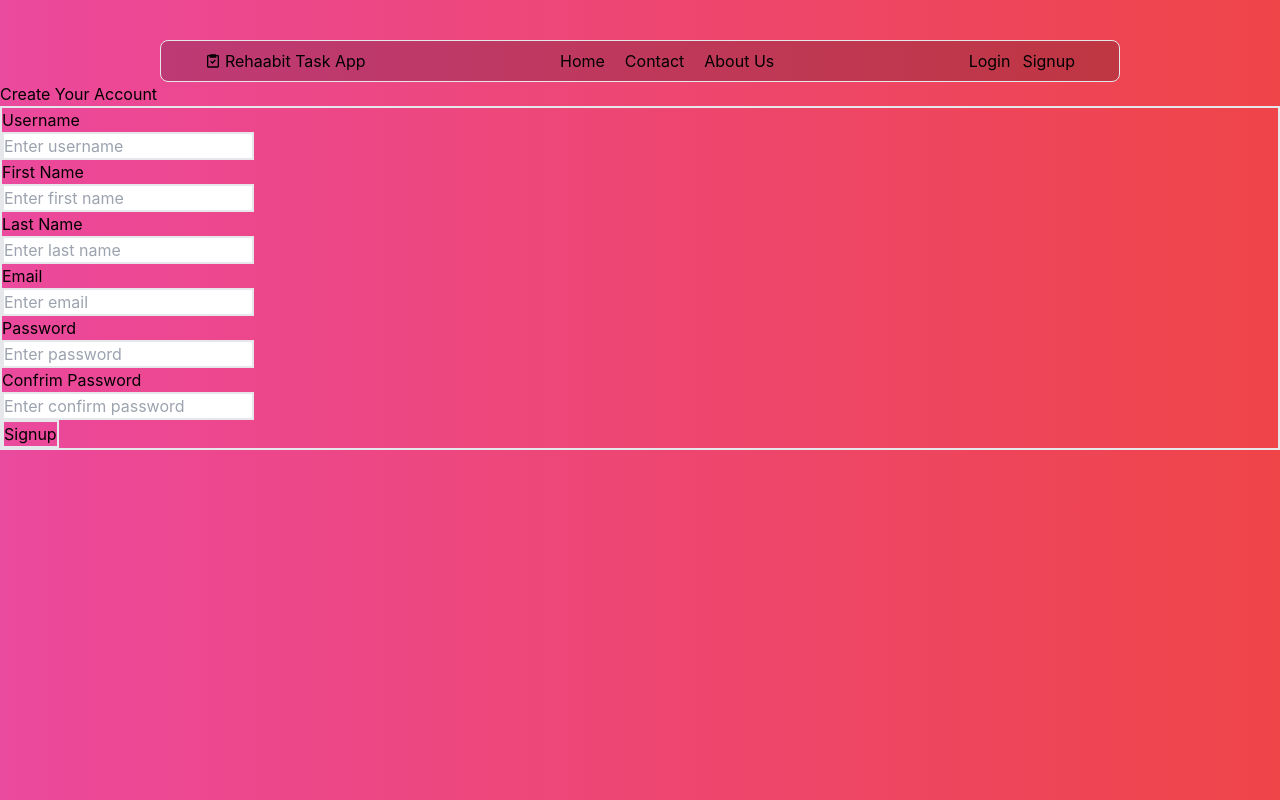
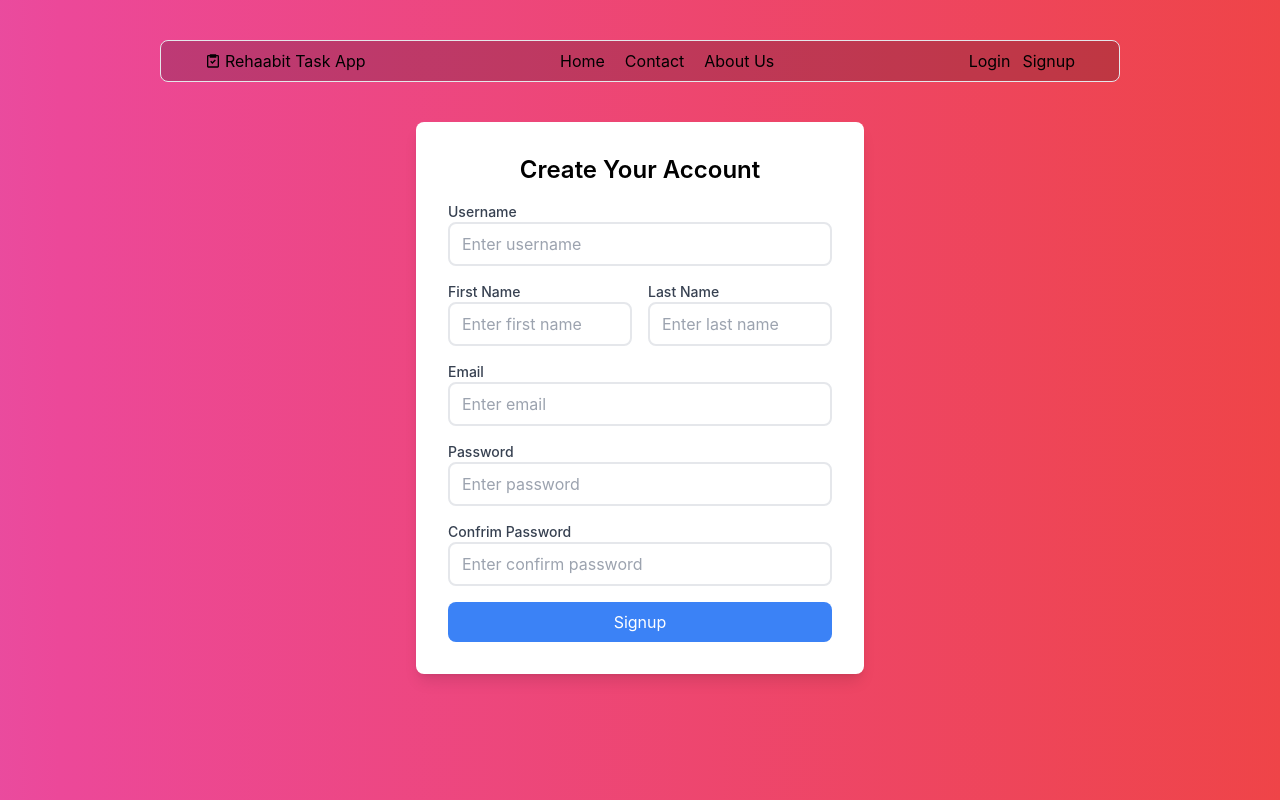
Before and after one commit to AnishGarg1/RehaabitTaskApp, a React (Create React App) app: page /signup in a window 1280 px wide. Built offline with nearby package versions, Linux system fonts and the light colour scheme; no server answers.

Commit message:
project done

```diff
--- a/src/component/Auth/Login.jsx
+++ b/src/component/Auth/Login.jsx
@@ -27,15 +27,17 @@ const Login = () => {
     }
 
   return (
-    <div>
+    <div className='flex items-center justify-center mt-10'>
+        <div className='bg-white p-8 rounded-lg shadow-lg max-w-md w-full'>
+            <h2 className='text-2xl font-semibold mb-4 text-center'>Login to Your Account</h2>
             <form
                 onSubmit={handleSubmit}
-            className='w-full'
+                className='space-y-6'
             >
                 <div>
                     <label
                         htmlFor='email'
-                    className='text-xs'
+                        className='text-sm block font-medium text-gray-700'
                     >
                         Email
                     </label>
@@ -47,13 +49,13 @@ const Login = () => {
                         value={email}
                         onChange={handleChangeForm}
                         placeholder='Enter email'
-                    // className='w-full'
+                        className='w-full border-2 px-3 py-2 rounded-lg focus:outline-none focus:border-blue-500'
                     />
                 </div>
                 <div>
                     <label
                         htmlFor='password'
-                    className='text-xs'
+                        className='text-sm block font-medium text-gray-700'
                     >
                         Password
                     </label>
@@ -65,17 +67,18 @@ const Login = () => {
                         value={password}
                         onChange={handleChangeForm}
                         placeholder='Enter Passowrd'
-                    // className='w-full'
+                        className='w-full border-2 px-3 py-2 rounded-lg focus:outline-none focus:border-blue-500'
                     />
                 </div>
                 <button
                     type='submit'
-                className='border-2'
+                    className='w-full bg-blue-500 text-white py-2 px-4 rounded-lg hover:bg-blue-600 transition-colors focus:outline-none'
                 >
                     Login
                 </button>
             </form>
         </div>
+    </div>
   )
 }
 
--- a/src/component/Auth/Signup.jsx
+++ b/src/component/Auth/Signup.jsx
@@ -53,113 +53,155 @@ const Signup = () => {
     }
   }, [password, confirmPassword])
 
+
   return (
-    <div>
-      <div>Create Your Account</div>
+    <div className='flex items-center justify-center mt-10'>
+      <div className='bg-white p-8 rounded-lg shadow-lg max-w-md w-full'>
+        <h2 className='text-2xl font-semibold mb-4 text-center'>
+          Create Your Account
+        </h2>
         <form
-        className='border-2'
           onSubmit={handleSubmit}
         >
-          <label>
-            <p>Username</p>
+          <div className='space-y-4'>
+            <div>
+              <label
+                htmlFor='username'
+                className='block text-sm font-medium text-gray-700'
+              >
+                Username
+              </label>
               <input
                 required
                 type='text'
+                id='username'
                 name='username'
                 value={username}
-              className='border-2'
+                className='border-2 w-full px-3 py-2 rounded-lg focus:outline-none focus:border-blue-500'
                 placeholder='Enter username'
                 onChange={handleChangeForm}
               />
+            </div>
+
+            <div className='grid grid-cols-2 gap-4'>
+              <div>
+                  <label
+                    htmlFor='firstName'
+                    className='block text-sm font-medium text-gray-700'
+                  >
+                    First Name
                   </label>
-
-          <div>
-            <label>
-              <p>First Name</p>
                   <input
                     required
                     type='text'
+                    id='firstName'
                     name='firstName'
                     value={firstName}
-                className='border-2'
+                    className='border-2 w-full px-3 py-2 rounded-lg focus:outline-none focus:border-blue-500'
                     placeholder='Enter first name'
                     onChange={handleChangeForm}
                   />
+              </div>
+
+              <div>
+                <label
+                  htmlFor='lastName'
+                  className='block text-sm font-medium text-gray-700'
+                >
+                  Last Name
                 </label>
-
-            <label>
-              <p>Last Name</p>
                 <input
                   required
+                  id='lastName'
                   type='text'
                   name='lastName'
                   value={lastName}
-                className='border-2'
+                  className='border-2 w-full px-3 py-2 rounded-lg focus:outline-none focus:border-blue-500'
                   placeholder='Enter last name'
                   onChange={handleChangeForm}
                 />
-            </label>
+              </div>
             </div>
 
-          <label>
-            <p>Email</p>
+            <div>
+              <label
+                htmlFor='email'
+                className='block text-sm font-medium text-gray-700'
+              >
+                Email
+              </label>
                 <input
                   required
                   type='email'
+                  id='email'
                   name='email'
                   value={email}
-              className='border-2'
+                  className='border-2 w-full px-3 py-2 rounded-lg focus:outline-none focus:border-blue-500'
                   placeholder='Enter email'
                   onChange={handleChangeForm}
                 />
-          </label>
+            </div>
 
             <div>
-            <label>
-              <p>Password</p>
+              <label
+                htmlFor='password'
+                className='block text-sm font-medium text-gray-700'
+              >
+                Password
+              </label>
               <input
                 required
                 type='password'
+                id='password'
                 name='password'
                 value={password}
-                className='border-2'
+                className='border-2 w-full px-3 py-2 rounded-lg focus:outline-none focus:border-blue-500'
                 placeholder='Enter password'
                 onChange={handleChangeForm}
               />
+            </div>
+
+            <div>
+              <div className='flex w-full items-center justify-between'>
+                <label
+                  htmlFor='confirmPassword'
+                  className='block text-sm font-medium text-gray-700'
+                >
+                  Confrim Password
                 </label>
+                {isPassMatch && (
+                  <div className='mr-1'>
+                    <FaRegCheckCircle className='text-green-500'/>
+                  </div>
+                )}
+              </div>
 
-            <label>
-              <p>Confrim Password</p>
               <input
                 required
                 type='password'
+                id='confirmPassword'
                 name='confirmPassword'
                 value={confirmPassword}
-                className='border-2'
+                className='border-2 w-full px-3 py-2 rounded-lg focus:outline-none focus:border-blue-500'
                 placeholder='Enter confirm password'
                 onChange={handleChangeForm}
               />
-            </label>
 
-            <div>
-              {isPassMatch && (
-                <span>
-                  <FaRegCheckCircle className='text-green-500'/>
-                </span>
-              )}
             </div>
-          </div>
+
             <div>
               <button
                 type='submit'
-              className='border-2'
+                className='w-full bg-blue-500 text-white py-2 px-4 rounded-lg hover:bg-blue-600 transition-colors focus:outline-none'
               >
                 Signup
               </button>
             </div>
+          </div>
         </form>
+        </div>
     </div>
   )
 }
 
-export default Signup
+export default Signup;
```
Lines whose indentation alone changed are shown as unchanged.
